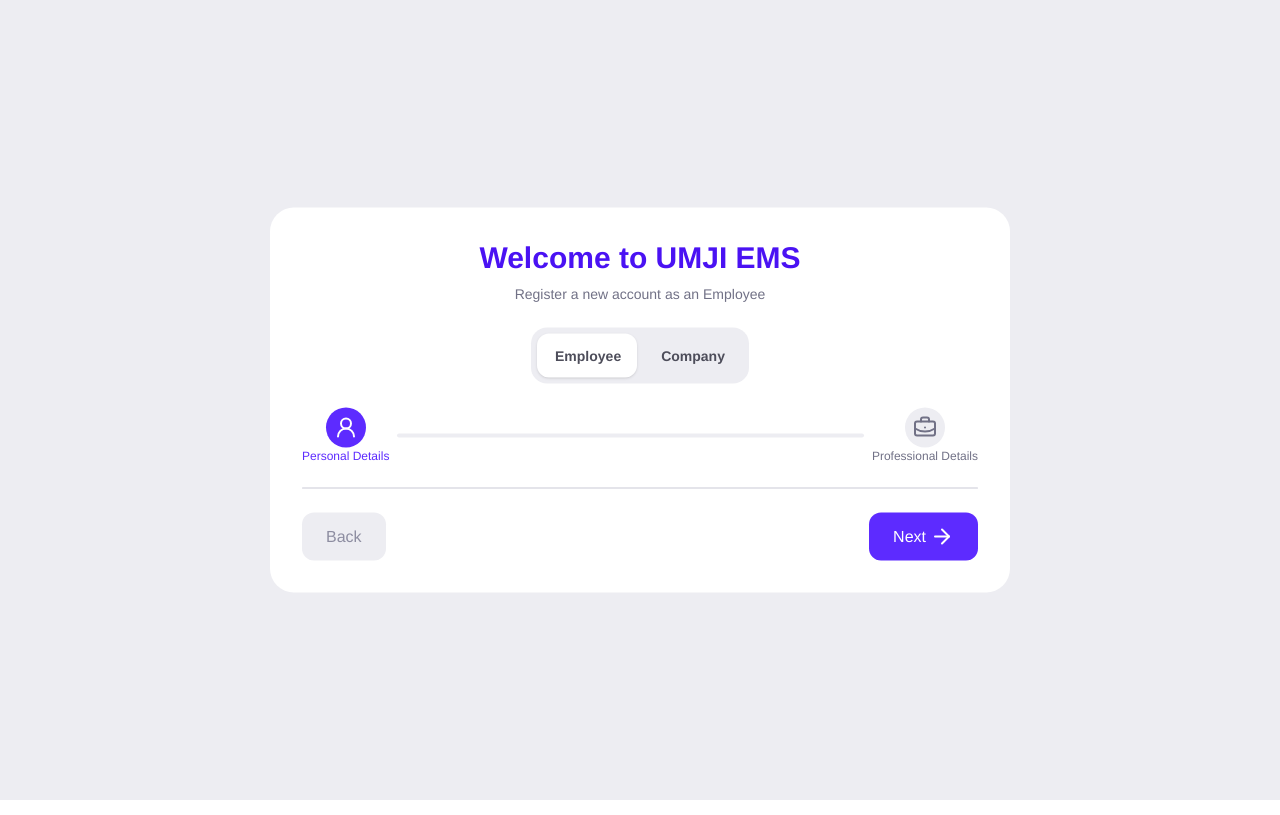
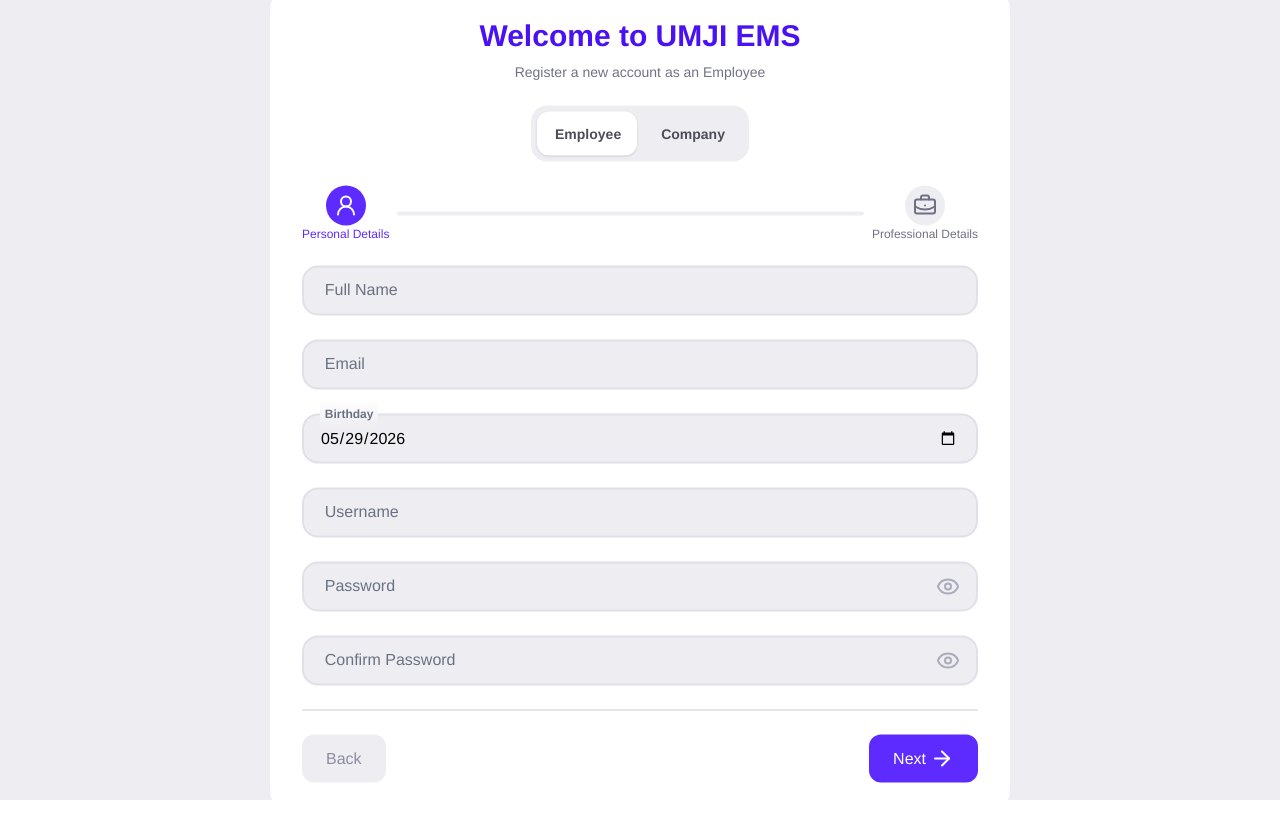
Before and after one commit to ghani726/umji-ems, a React (Vite) app: page /register in a window 1280 px wide. Built offline with nearby package versions, Linux system fonts and the light colour scheme.

Commit message:
UI Design for Employee Register completed with multi step process, next task >> Implement validation checks, and toast alerts

```diff
--- a/src/Styles/index.css
+++ b/src/Styles/index.css
@@ -136,9 +136,9 @@
   background-color: var(--color-secondary-100);
   font-size: 1rem;
 }
-.input-box > input {
+.input-box > input, .input-box > select {
   position: absolute;
-  width: 90%;
+  width: 95%;
   height: 100%;
 }
 .input-box-p > input {
@@ -168,6 +168,15 @@ input:-webkit-autofill ~ label {
   color: var(--color-primary-600);
   font-weight: 600;
 }
+.input-box>select:focus + label,
+.input-box>select:not(:placeholder-shown) + label,
+select:-webkit-autofill ~ label {
+  top: -2%;
+  font-size: 12px;
+  background: linear-gradient(var(--color-white), var(--color-secondary-100));
+  color: var(--color-primary-600);
+  font-weight: 600;
+}
 
 .input-box-p>input:focus + label,
 .input-box-p>input:not(:placeholder-shown) + label,
@@ -183,7 +192,7 @@ input:-webkit-autofill ~ label {
   border: 2px solid var(--color-primary-600);
 }
 
-.input-box>input:focus ~ label, .input-box-p>input:focus ~ label  {
+.input-box>input:focus ~ label, .input-box-p>input:focus ~ label, .input-box>select:focus ~ label  {
   color: var(
     --color-primary-600
   ); /* Label text becomes blue ONLY when actively typing */
@@ -195,6 +204,11 @@ input:-webkit-autofill ~ label {
     --color-gray-500
   ); /* Subdued grey when data exists but user clicked away */
 }
+.input-box select:not(:placeholder-shown):not(:focus) ~ label {
+  color: var(
+    --color-gray-500
+  ); /* Subdued grey when data exists but user clicked away */
+}
 .input-box-p input:not(:placeholder-shown):not(:focus) ~ label {
   color: var(
     --color-gray-500
--- a/src/pages/Auth/EmployeeResgiter.jsx
+++ b/src/pages/Auth/EmployeeResgiter.jsx
@@ -1,14 +1,27 @@
 import { ArrowRight, BriefcaseBusiness, Eye, EyeOff, UserRound } from 'lucide-react';
-import { useState } from 'react'
+import { useContext, useState } from 'react'
+import toast from 'react-hot-toast';
+import { useNavigate } from 'react-router-dom';
+import Auth from '../../contexts/Auth';
 
 
 
 
-const PersonalDetails = ({data}) => {
+const PersonalDetails = (props) => {
 
     const today = new Date().toISOString().split('T')[0];
 
     const [date, setDate] = useState(today);
+
+    const data = useContext(Auth);
+
+
+    //Regexes
+
+    const fullName = /^.{4,30}$/s;
+    const email = /^[a-zA-Z0-9.!#$%&'*+/=?^_`{|}~-]+@[a-zA-Z0-9-]+(?:\.[a-zA-Z0-9-]+)*$/;
+    const userNameReg = /^(?!.*\.\.)(?!.*\_\_)[a-z0-9._]{4,16}$/i;
+
 
     return (
         <>
@@ -17,9 +30,9 @@ const PersonalDetails = ({data}) => {
                     type="text"
                     className="outline-none"
                     placeholder=" "
-                    value={data.userName}
+                    value={props.nameE}
                     onChange={(e) => {
-                    data.setUserName(e.target.value);
+                    props.setNameE(e.target.value);
                     }}
                 />
                 <label htmlFor="userName">Full Name</label>
@@ -29,9 +42,9 @@ const PersonalDetails = ({data}) => {
                     type="text"
                     className="outline-none"
                     placeholder=" "
-                    value={data.userName}
+                    value={props.emailE}
                     onChange={(e) => {
-                    data.setUserName(e.target.value);
+                    props.setEmailE(e.target.value);
                     }}
                 />
                 <label htmlFor="userName">Email</label>
@@ -42,7 +55,10 @@ const PersonalDetails = ({data}) => {
                     value={date}
                     className="outline-none"
                     placeholder=" "
-                    onChange={(e) => setDate(e.target.value)}
+                    onChange={(e) => {
+                        setDate(e.target.value)
+                        props.setBirthdayE(date)
+                    }}
                 />
                 <label htmlFor="userName">Birthday</label>
             </div>
@@ -51,9 +67,9 @@ const PersonalDetails = ({data}) => {
                     type="text"
                     className="outline-none"
                     placeholder=" "
-                    value={data.userName}
+                    value={props.userNameE}
                     onChange={(e) => {
-                    data.setUserName(e.target.value);
+                    props.setUserNameE(e.target.value);
                     }}
                 />
                 <label htmlFor="userName">Username</label>
@@ -63,14 +79,14 @@ const PersonalDetails = ({data}) => {
                     type={data.passwordHidden? "password": "text"}
                     className="outline-none"
                     placeholder=" "
-                    value={data.password}
-                    onChange={(e) => {
-                    data.setPassword(e.target.value);
+                    value={props.passwordE}
+                        onChange={(e) => {
+                    props.setPasswordE(e.target.value);
                     }}
                 />
                 <label htmlFor="userName">Password</label>
                 <div className="absolute right-4 top-1/2 -translate-y-1/2 text-secondary-400" onClick={()=>{
-                    data.passwordHidden? data.setPasswordHidden(false): data.setPasswordHidden(true);
+                    data.passwordHidden? props.data.setPasswordHidden(false): props.data.setPasswordHidden(true);
                 }}>
                     {data.passwordHidden? <Eye/> : <EyeOff/>}
                 </div>
@@ -80,14 +96,14 @@ const PersonalDetails = ({data}) => {
                     type={data.passwordHidden? "password": "text"}
                     className="outline-none"
                     placeholder=" "
-                    value={data.password}
-                    onChange={(e) => {
-                    data.setPassword(e.target.value);
+                    value={props.confirmPassworE}
+                        onChange={(e) => {
+                    props.setConfirmPasswordE(e.target.value);
                     }}
                 />
                 <label htmlFor="userName">Confirm Password</label>
                 <div className="absolute right-4 top-1/2 -translate-y-1/2 text-secondary-400" onClick={()=>{
-                    data.passwordHidden? data.setPasswordHidden(false): data.setPasswordHidden(true);
+                    data.passwordHidden? props.data.setPasswordHidden(false): props.data.setPasswordHidden(true);
                 }}>
                     {data.passwordHidden? <Eye/> : <EyeOff/>}
                 </div>
@@ -96,7 +112,9 @@ const PersonalDetails = ({data}) => {
     )
 }
 
-const ProffesionalDetails = ({data}) => {
+const ProffesionalDetails = (props) => {
+    const data = useContext(Auth);
+
     return (
         <>
             <div className="input-box text-lg w-full bg-gray-100 rounded-2xl px-4">
@@ -104,12 +122,32 @@ const ProffesionalDetails = ({data}) => {
                     type="text"
                     className="outline-none"
                     placeholder=" "
-                    value={data.userName}
+                    value={props.companyIDE}
                     onChange={(e) => {
-                    data.setUserName(e.target.value);
+                    props.setCompanyIDE(e.target.value);
                     }}
                 />
                 <label htmlFor="userName">Company ID</label>
+            </div>
+            <div className="input-box text-lg w-full bg-gray-100 rounded-2xl px-4">
+                <select
+                    name="department"
+                    id="department"
+                    className="outline-none"
+                    value={props.departmentE}
+                    onChange={(e) => {
+                        props.setdepartmentE(e.target.value);
+                    }}
+                    required
+                    >
+                    <option value="" disabled defaultValue>Select your department</option>
+                    <option value="sales-development">Sales Development</option>
+                    <option value="frontend">Frontend</option>
+                    <option value="backend">Backend</option>
+                    <option value="marketing">Marketing</option>
+                    <option value="hr">HR</option>
+                </select>
+                <label htmlFor="userName">Department</label>
             </div>
 
 
@@ -120,9 +158,9 @@ const ProffesionalDetails = ({data}) => {
                     type="text"
                     className="outline-none"
                     placeholder=" "
-                    value={data.userName}
+                    value={props.positionE}
                     onChange={(e) => {
-                    data.setUserName(e.target.value);
+                        props.setPositionE(e.target.value);
                     }}
                 />
                 <label htmlFor="userName">Position (Web Developer, etc)</label>
@@ -132,9 +170,9 @@ const ProffesionalDetails = ({data}) => {
                     type="number"
                     className="outline-none"
                     placeholder=" "
-                    value={data.userName}
+                    value={props.experienceE}
                     onChange={(e) => {
-                    data.setUserName(e.target.value);
+                        props.setsxperienceE(e.target.value);
                     }}
                 />
                 <label htmlFor="userName">Experience (Years)</label>
@@ -144,9 +182,9 @@ const ProffesionalDetails = ({data}) => {
                     type="number"
                     className="outline-none"
                     placeholder=" "
-                    value={data.userName}
+                    value={props.salaryE}
                     onChange={(e) => {
-                    data.setUserName(e.target.value);
+                        props.setSalaryE(e.target.value);
                     }}
                 />
                 <label htmlFor="userName">Salary</label>
@@ -156,9 +194,11 @@ const ProffesionalDetails = ({data}) => {
 }
 
 
-const EmployeeRegister = ({data}) =>{
+const EmployeeRegister = (props) =>{
 
     const [step, setStep] = useState(0)
+
+    const navigate = useNavigate()
 
     return (
         <>
@@ -178,11 +218,23 @@ const EmployeeRegister = ({data}) =>{
                         <p className='text-xs'>Professional Details</p>
                     </div>
                 </div>
-                {/* <PersonalDetails data={data}></PersonalDetails> */}
+                {step?<ProffesionalDetails props={props.data}></ProffesionalDetails>:<PersonalDetails props={props.data}></PersonalDetails>}
                 <hr className='h-px rounded-full bg-secondary-300 w-full outline-none border-none' />
                 <div className='flex justify-between items-center'>
-                    <button disabled={step?false:true} className={`py-2 sm:py-3 px-4 sm:px-6 bg-secondary-100 hover:bg-secondary-200 rounded-xl text-black cursor-pointer disabled:cursor-not-allowed disabled:text-secondary-500`}>Back</button>
-                    <button className={`py-2 sm:py-3 px-4 sm:px-6 bg-primary-600 hover:bg-primary-700 rounded-xl text-white flex gap-1 cursor-pointer`}>Next <ArrowRight /></button>
+                    <button onClick={()=>{
+                        {step>0?setStep(step-1):""}
+                    }} disabled={step?false:true} className={`py-2 sm:py-3 px-4 sm:px-6 bg-secondary-100 hover:bg-secondary-200 rounded-xl text-black cursor-pointer disabled:cursor-not-allowed disabled:text-secondary-500`}>Back</button>
+                    <button onClick={()=>{
+                        {step<1?setStep(step+1):(
+                            toast.success("Account created succesfully.", {
+                                iconTheme: {
+                                    primary:"#5d2bff"
+                                }
+                            }),
+                            navigate("/login",{replace:true})
+                        );
+                        }
+                    }} className={`py-2 sm:py-3 px-4 sm:px-6 bg-primary-600 hover:bg-primary-700 rounded-xl text-white flex gap-1 cursor-pointer`}>{step===1?"Complete Setup":(<>Next <ArrowRight /></>)}</button>
                 </div>
             </div>
         </>
--- a/src/pages/Auth/Register.jsx
+++ b/src/pages/Auth/Register.jsx
@@ -11,7 +11,7 @@ import EmployeeRegister from "./EmployeeResgiter";
 
 
 
-const CompanyRegister = ({data}) =>{
+const CompanyRegister = ({ data }) => {
     return (
         <>
             <div className="inputFeilds w-full grid grid-cols-[repeat(auto-fit,minmax(max(250px,calc(50%-1rem)),1fr))] gap-6">
@@ -89,7 +89,7 @@ const CompanyRegister = ({data}) =>{
                 </div>
                 <div className="input-box-p text-lg bg-gray-100 rounded-2xl px-4">
                     <input
-                        type={data.passwordHidden? "password": "text"}
+                        type={data.passwordHidden ? "password" : "text"}
                         className="outline-none"
                         placeholder=" "
                         value={data.password}
@@ -98,15 +98,15 @@ const CompanyRegister = ({data}) =>{
                         }}
                     />
                     <label htmlFor="userName">Password</label>
-                    <div className="absolute right-4 top-1/2 -translate-y-1/2 text-secondary-400" onClick={()=>{
-                        data.passwordHidden? data.setPasswordHidden(false): data.setPasswordHidden(true);
+                    <div className="absolute right-4 top-1/2 -translate-y-1/2 text-secondary-400" onClick={() => {
+                        data.passwordHidden ? data.setPasswordHidden(false) : data.setPasswordHidden(true);
                     }}>
-                        {data.passwordHidden? <Eye/> : <EyeOff/>}
+                        {data.passwordHidden ? <Eye /> : <EyeOff />}
                     </div>
                 </div>
                 <div className="input-box-p text-lg bg-gray-100 rounded-2xl px-4">
                     <input
-                        type={data.passwordHidden? "password": "text"}
+                        type={data.passwordHidden ? "password" : "text"}
                         className="outline-none"
                         placeholder=" "
                         value={data.password}
@@ -115,10 +115,10 @@ const CompanyRegister = ({data}) =>{
                         }}
                     />
                     <label htmlFor="userName">Confirm Password</label>
-                    <div className="absolute right-4 top-1/2 -translate-y-1/2 text-secondary-400" onClick={()=>{
-                        data.passwordHidden? data.setPasswordHidden(false): data.setPasswordHidden(true);
+                    <div className="absolute right-4 top-1/2 -translate-y-1/2 text-secondary-400" onClick={() => {
+                        data.passwordHidden ? data.setPasswordHidden(false) : data.setPasswordHidden(true);
                     }}>
-                        {data.passwordHidden? <Eye/> : <EyeOff/>}
+                        {data.passwordHidden ? <Eye /> : <EyeOff />}
                     </div>
                 </div>
             </div>
@@ -165,7 +165,7 @@ const RegisterPage = () => {
             <div className="flex flex-col justify-center items-center gap-2">
                 <h1 className="text-[28px] sm:text-3xl font-bold text-primary-700 text-center">Welcome to UMJI EMS</h1>
                 <h4 className="font-normal text-sm text-secondary-600">
-            {data.activeTab?"Register a new Company":"Register a new account as an Employee"}
+                    {data.activeTab ? "Register a new Company" : "Register a new account as an Employee"}
                 </h4>
             </div>
 
@@ -175,18 +175,18 @@ const RegisterPage = () => {
                         transform: `translateX(${data.activeTab * 105}%)`,
                     }}></div>
                 <div
-            onClick={()=>{
+                    onClick={() => {
                         // isEmployee?setIsEmployee(false):setIsEmployee(true)
                         data.setActiveTab(0)
                     }} className={`z-10 rounded-xl  p-2.5 px-4 text-secondary-800 font-semibold text-sm cursor-pointer active:scale-95 animate-fade-in transition-all ease-in-out duration-300`}>Employee</div>
                 <div
-            onClick={()=>{
+                    onClick={() => {
                         // isEmployee?setIsEmployee(false):setIsEmployee(true)
                         data.setActiveTab(1)
-            }} className= {`z-10 rounded-xl p-2.5 px-4 text-secondary-800 font-semibold text-sm cursor-pointer active:scale-95 animate-fade-in transition-all ease-in-out duration-300`}>Company</div>
+                    }} className={`z-10 rounded-xl p-2.5 px-4 text-secondary-800 font-semibold text-sm cursor-pointer active:scale-95 animate-fade-in transition-all ease-in-out duration-300`}>Company</div>
             </div>
 
-        {data.activeTab?<CompanyRegister data={data}></CompanyRegister>:<EmployeeRegister data={data, nameE, setNameE, emailE, setEmailE}></EmployeeRegister>}
+            {data.activeTab ? <CompanyRegister data={data} nameC={nameC} setNameC={setNameC} companyID={companyID} setCompanyID={setCompanyID} adminNameC={adminNameC} setAdminNameC={setAdminNameC} emailC={emailC} setEmailC={setEmailC} usernameC={usernameC} setusernameC={setusernameC} foundingDateC={foundingDateC} setFoundingDateC={setFoundingDateC} passwordC={passwordC} setPasswordC={setPasswordC} confirmPasswordC={confirmPasswordC} setConfirmPasswordC={setConfirmPasswordC}></CompanyRegister> : <EmployeeRegister data={data} nameE={nameE} setNameE={setNameE} emailE={emailE} setEmailE={setEmailE} birthdayE={birthdayE} setBirthdayE={setBirthdayE} userNameE={userNameE} setUserNameE={setUserNameE} passwordE={passwordE} setPasswordE={setPasswordE} confirmPasswordE={confirmPasswordE} setConfirmPasswordE={setConfirmPasswordE} companyIDE={companyIDE} setCompanyIDE={setCompanyIDE} departmentE={departmentE} setdepartmentE={setdepartmentE} postionE={postionE} setPostionE={setPostionE} experienceE={experienceE} setsxperienceE={setsxperienceE} salaryE={salaryE} setSalaryE={setSalaryE}></EmployeeRegister>}
 
 
         </div>
```
Also changed, not shown: src/pages/Auth/Login.jsx (+4 -4 lines). Lines whose indentation alone changed are shown as unchanged.
